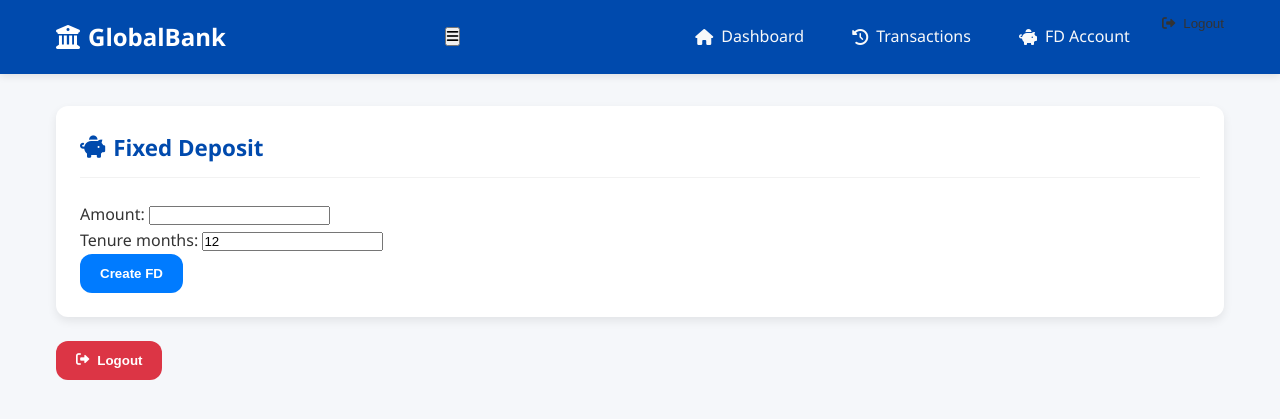
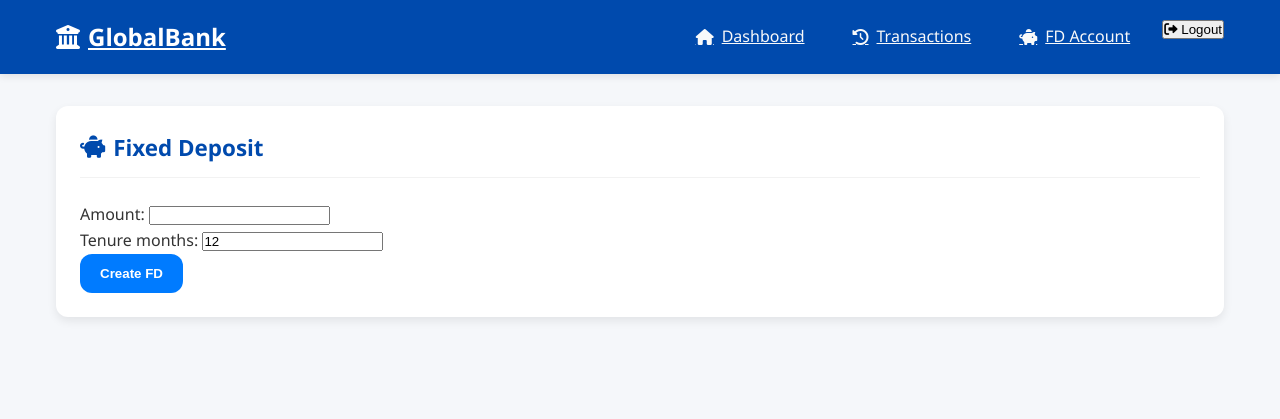
Before and after one commit to RimonTimon/banking-system, a Django app: page /transaction/create_fd/ in a window 1280 px wide. Shown: the top 419 px of the page. Run offline with Django 5.2, Linux system fonts and the light colour scheme.

Commit message:
Update transaction.css

```diff
--- a/banking_system/public/static/transaction.css
+++ b/banking_system/public/static/transaction.css
@@ -48,6 +48,7 @@ nav {
   display: flex;
   justify-content: space-between;
   align-items: center;
+  position: relative;
 }
 
 .logo {
@@ -57,9 +58,20 @@ nav {
   display: flex;
   align-items: center;
   gap: 0.5rem;
-
 }
 
+/* Mobile Menu Toggle - Hidden on Desktop */
+.mobile-menu-toggle {
+  display: none;
+  background: none;
+  border: none;
+  color: white;
+  font-size: 1.5rem;
+  cursor: pointer;
+  padding: 0.5rem;
+}
+
+/* Navigation Links - Visible on Desktop */
 .nav-links {
   display: flex;
   gap: 1rem;
@@ -74,24 +86,11 @@ nav {
   display: flex;
   align-items: center;
   gap: 0.5rem;
-  text-decoration: none;
 }
 
 .nav-links li a:hover,
 .nav-links li a.active {
   background-color: var(--primary-dark);
-}
-
-.logout-btn {
-  background: none;
-  border: none;
-  color: inherit;
-  cursor: pointer;
-  display: flex;
-  align-items: center;
-  gap: 0.5rem;
-  padding: 0;
-
 }
 
 /* Main Content */
@@ -324,8 +323,11 @@ nav {
   gap: 1rem;
 }
 
-a{
-  text-decoration: none;
+/* Mobile Logout - Hidden on Desktop */
+.mobile-logout {
+  display: none;
+  margin-top: 1.5rem;
+  text-align: center;
 }
 
 /* Responsive Adjustments */
```
Also changed, not shown: other parts of banking_system/public/static/transaction.css (+24 -14 lines).
